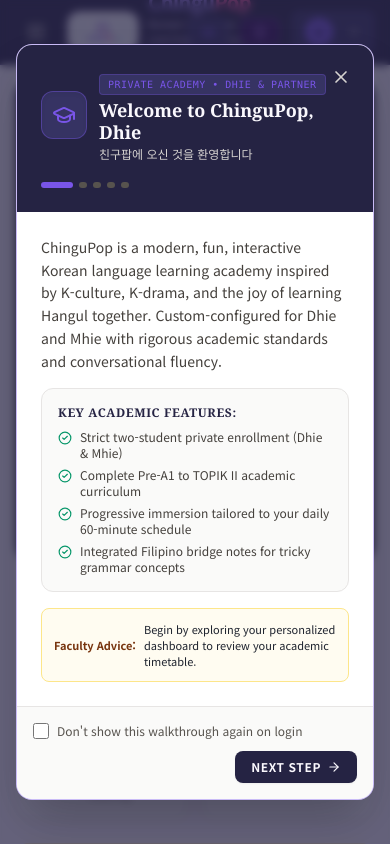
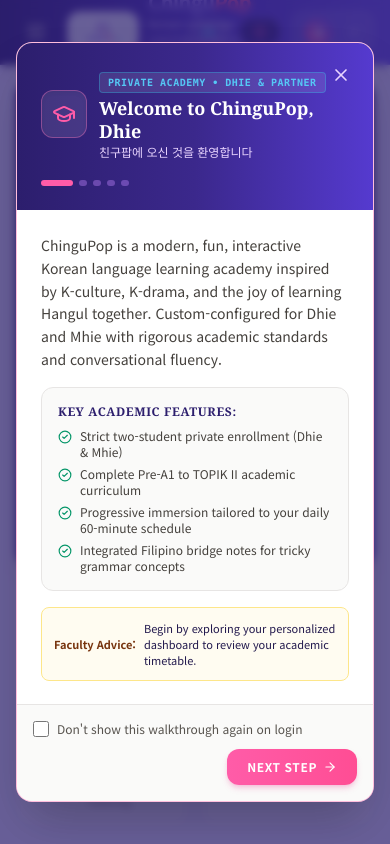
Before and after one commit to Kvnzky/ChinguPop, a React (Vite) app: page / in a window 390 px wide. Shown: the top 844 px of the page. Built offline with nearby package versions, Linux system fonts and the light colour scheme.

Commit message:
style: align website theme with official ChinguPop logo palette

```diff
--- a/src/App.tsx
+++ b/src/App.tsx
@@ -104,11 +104,11 @@ export function App() {
               onClick={() => setMobileMenuOpen(false)}
             />
             <div className="relative z-10 w-72 bg-academy-ivory h-full shadow-2xl flex flex-col">
-              <div className="p-4 bg-academy-navy text-white flex items-center justify-between border-b border-purple-500/30">
+              <div className="p-4 bg-gradient-to-r from-[#2C1E6D] via-[#4F35C8] to-[#6C52EE] text-white flex items-center justify-between border-b border-purple-400/30">
                 <div className="flex items-center gap-2">
                   <img src="/chingupop-logo.jpg" alt="ChinguPop" className="h-7 w-auto rounded-lg bg-white p-0.5" />
                   <span className="font-bold text-sm">
-                    <span className="text-[#A78BFA]">Chingu</span><span className="text-[#FF5CA8]">Pop</span>
+                    <span className="text-[#8E77F7]">Chingu</span><span className="text-[#FF5CA8]">Pop</span>
                   </span>
                 </div>
                 <button
--- a/src/components/common/Navbar.tsx
+++ b/src/components/common/Navbar.tsx
@@ -53,7 +53,7 @@ export const Navbar: React.FC<NavbarProps> = ({
   };
 
   return (
-    <header className="sticky top-0 z-30 bg-academy-navy text-academy-ivory border-b border-academy-navy-light shadow-md">
+    <header className="sticky top-0 z-30 bg-gradient-to-r from-[#2C1E6D] via-[#4F35C8] to-[#6C52EE] text-white border-b border-purple-300/20 shadow-lg">
       <div className="max-w-7xl mx-auto px-4 sm:px-6 lg:px-8 h-16 flex items-center justify-between">
 
         {/* Left: Academy Brand */}
@@ -132,10 +132,10 @@ export const Navbar: React.FC<NavbarProps> = ({
             <button
               type="button"
               onClick={onOpenTour}
-              className="inline-flex items-center gap-1.5 px-3 py-1.5 rounded-lg bg-academy-navy-light hover:bg-academy-navy-light/80 border border-academy-gold/40 text-academy-gold text-xs font-semibold transition-all shadow-sm active:scale-95"
-              title="Launch Guided Academy Walkthrough"
+              className="inline-flex items-center gap-1.5 px-3 py-1.5 rounded-xl bg-white/10 hover:bg-white/20 border border-white/20 text-white text-xs font-semibold transition-all shadow-sm active:scale-95"
+              title="Launch Guided ChinguPop Walkthrough"
             >
-              <GraduationCap className="w-3.5 h-3.5" />
+              <GraduationCap className="w-3.5 h-3.5 text-[#55C8F5]" />
               <span className="hidden sm:inline">Guided Tour</span>
             </button>
           )}
@@ -145,10 +145,10 @@ export const Navbar: React.FC<NavbarProps> = ({
             <button
               type="button"
               onClick={onOpenAdmin}
-              className="inline-flex items-center gap-1.5 px-3 py-1.5 rounded-lg bg-purple-950/70 hover:bg-purple-900 border border-purple-400/40 text-purple-200 text-xs font-semibold transition-all shadow-sm active:scale-95"
+              className="inline-flex items-center gap-1.5 px-3 py-1.5 rounded-xl bg-[#2C1E6D]/80 hover:bg-[#2C1E6D] border border-purple-400/40 text-purple-200 text-xs font-semibold transition-all shadow-sm active:scale-95"
               title="Open Academy Administrative & Faculty Portal"
             >
-              <ShieldCheck className="w-3.5 h-3.5 text-purple-400" />
+              <ShieldCheck className="w-3.5 h-3.5 text-[#FF5CA8]" />
               <span className="hidden sm:inline">Admin Portal</span>
             </button>
           )}
@@ -158,23 +158,23 @@ export const Navbar: React.FC<NavbarProps> = ({
             <button
               type="button"
               onClick={() => setShowUserMenu(!showUserMenu)}
-              className="flex items-center gap-2.5 bg-academy-navy-light hover:bg-academy-navy-light/80 border border-academy-gold/30 hover:border-academy-gold/60 py-1.5 px-3 rounded-lg text-left transition-colors"
+              className="flex items-center gap-2.5 bg-white/10 hover:bg-white/20 border border-white/20 py-1.5 px-3 rounded-xl text-left transition-colors"
             >
-              <div className="w-7 h-7 rounded-full bg-academy-gold text-academy-navy font-bold text-xs flex items-center justify-center">
+              <div className="w-7 h-7 rounded-full bg-gradient-to-tr from-[#FF5CA8] to-[#6C52EE] text-white font-bold text-xs flex items-center justify-center shadow-sm">
                 {currentUser.name.charAt(0)}
               </div>
               <div className="hidden sm:block text-xs">
-                <div className="font-semibold text-academy-ivory flex items-center gap-1.5">
+                <div className="font-semibold text-white flex items-center gap-1.5">
                   <span>{currentUser.name}</span>
-                  <span className="text-[10px] uppercase font-mono px-1 bg-academy-navy rounded text-academy-gold">
+                  <span className="text-[10px] uppercase font-mono px-1.5 py-0.2 bg-white/20 rounded text-[#55C8F5] font-bold">
                     Scholar
                   </span>
                 </div>
-                <div className="text-[10px] text-stone-300">
+                <div className="text-[10px] text-purple-200">
                   {currentUser.studentId}
                 </div>
               </div>
-              <ChevronDown className="w-3.5 h-3.5 text-stone-300 ml-1" />
+              <ChevronDown className="w-3.5 h-3.5 text-purple-200 ml-1" />
             </button>
 
             {/* Switch User Dropdown */}
--- a/src/components/common/ProgressBar.tsx
+++ b/src/components/common/ProgressBar.tsx
@@ -4,7 +4,7 @@ interface ProgressBarProps {
   value: number; // 0 - 100
   label?: string;
   subLabel?: string;
-  color?: 'gold' | 'sage' | 'navy' | 'wine';
+  color?: 'gold' | 'sage' | 'navy' | 'wine' | 'purple' | 'pink' | 'blue';
   height?: string;
   className?: string;
 }
@@ -13,17 +13,20 @@ export const ProgressBar: React.FC<ProgressBarProps> = ({
   value,
   label,
   subLabel,
-  color = 'gold',
+  color = 'purple',
   height = 'h-2.5',
   className = ''
 }) => {
   const clampedValue = Math.min(100, Math.max(0, value));
 
-  const barColors = {
-    gold: 'bg-academy-gold',
-    sage: 'bg-academy-sage',
-    navy: 'bg-academy-navy',
-    wine: 'bg-academy-wine'
+  const barColors: Record<string, string> = {
+    purple: 'bg-[#6C52EE]',
+    pink: 'bg-[#FF5CA8]',
+    blue: 'bg-[#44C5F5]',
+    gold: 'bg-[#FF5CA8]',
+    sage: 'bg-emerald-500',
+    navy: 'bg-[#6C52EE]',
+    wine: 'bg-[#FF5CA8]'
   };
 
   return (
--- a/src/components/dashboard/StudentDashboard.tsx
+++ b/src/components/dashboard/StudentDashboard.tsx
@@ -127,24 +127,24 @@ export const StudentDashboard: React.FC<StudentDashboardProps> = ({
     <div className="space-y-6">
 
       {/* Welcome Banner */}
-      <div className="bg-academy-navy text-academy-ivory rounded-2xl p-6 sm:p-8 shadow-md relative overflow-hidden">
+      <div className="bg-gradient-to-br from-[#2C1E6D] via-[#3B288C] to-[#553ACF] text-white rounded-2xl p-6 sm:p-8 shadow-xl relative overflow-hidden border border-purple-400/20">
         <div className="relative z-10 flex flex-col md:flex-row md:items-center justify-between gap-6">
           <div className="space-y-2">
             <div className="flex items-center gap-2">
-              <span className="text-xs font-mono tracking-widest text-[#8FE0FA] uppercase">
+              <span className="text-xs font-mono tracking-widest text-[#55C8F5] uppercase font-bold">
                 ChinguPop Dashboard • Student ID
               </span>
-              <span className="text-[10px] bg-academy-navy-light border border-academy-gold/40 text-academy-gold px-2 py-0.5 rounded font-mono">
+              <span className="text-[10px] bg-white/10 border border-purple-300/40 text-purple-200 px-2 py-0.5 rounded font-mono">
                 {currentUser.studentId}
               </span>
             </div>
 
-            <h1 className="text-2xl sm:text-3xl font-serif font-bold text-academy-ivory">
+            <h1 className="text-2xl sm:text-3xl font-bold text-white tracking-tight">
               Welcome back, {currentUser.name}
             </h1>
 
-            <p className="text-xs sm:text-sm text-stone-300 max-w-xl leading-relaxed">
-              Enrolled in <strong className="text-academy-gold">{currentCourse?.title}</strong> ({currentUser.proficiency}, {currentUser.immersionStage} immersion). Daily commitment: {currentUser.dailyStudyMinutes} min/day, {currentUser.studyDaysPerWeek} days/week.
+            <p className="text-xs sm:text-sm text-purple-100/90 max-w-xl leading-relaxed">
+              Enrolled in <strong className="text-[#FF5CA8] font-semibold">{currentCourse?.title}</strong> ({currentUser.proficiency}, {currentUser.immersionStage} immersion). Daily commitment: {currentUser.dailyStudyMinutes} min/day, {currentUser.studyDaysPerWeek} days/week.
             </p>
           </div>
 
@@ -152,7 +152,7 @@ export const StudentDashboard: React.FC<StudentDashboardProps> = ({
             <button
               type="button"
               onClick={() => onNavigate('classroom')}
-              className="inline-flex items-center gap-2 px-5 py-3 rounded-xl bg-academy-gold hover:bg-academy-gold-light text-academy-navy font-bold text-xs uppercase tracking-wider transition-all shadow-lg active:scale-95"
+              className="inline-flex items-center gap-2 px-6 py-3.5 rounded-xl bg-gradient-to-r from-[#FF5CA8] to-[#FF4D94] hover:from-[#FF4D94] hover:to-[#E63985] text-white font-bold text-xs uppercase tracking-wider transition-all shadow-lg shadow-pink-500/25 active:scale-95"
             >
               <span>{completedInCourse === 0 ? 'Start Lesson 1: Basic Vowels' : 'Resume Study Session'}</span>
               <ArrowRight className="w-4 h-4" />
@@ -161,30 +161,30 @@ export const StudentDashboard: React.FC<StudentDashboardProps> = ({
         </div>
 
         {/* Academic Overview Quick Metrics */}
-        <div className="mt-8 pt-6 border-t border-academy-navy-light grid grid-cols-2 sm:grid-cols-4 gap-4 text-xs">
+        <div className="mt-8 pt-6 border-t border-purple-400/30 grid grid-cols-2 sm:grid-cols-4 gap-4 text-xs">
           <div className="space-y-1">
-            <span className="text-stone-400 block text-[11px]">Academic Standing</span>
-            <div className="text-xl font-serif font-bold text-academy-gold">
+            <span className="text-purple-200 block text-[11px]">Academic Standing</span>
+            <div className="text-xl font-bold text-[#FF5CA8]">
               {completedInCourse > 0 || submissions.length > 0
                 ? `Grade ${currentUser.currentAcademicGrade}`
                 : 'Enrolled (Not Started)'}
             </div>
           </div>
           <div className="space-y-1">
-            <span className="text-stone-400 block text-[11px]">Attendance Record</span>
-            <div className={`text-xl font-mono font-bold ${activeDaysThisWeek > 0 ? 'text-emerald-400' : 'text-stone-400'}`}>
+            <span className="text-purple-200 block text-[11px]">Attendance Record</span>
+            <div className={`text-xl font-mono font-bold ${activeDaysThisWeek > 0 ? 'text-emerald-400' : 'text-purple-300'}`}>
               {activeDaysThisWeek > 0 ? `${activeDaysThisWeek} Days Active` : '0 Days (Ready)'}
             </div>
           </div>
           <div className="space-y-1">
-            <span className="text-stone-400 block text-[11px]">Course Progress</span>
-            <div className="text-xl font-mono font-bold text-academy-ivory">
+            <span className="text-purple-200 block text-[11px]">Course Progress</span>
+            <div className="text-xl font-mono font-bold text-white">
               {completionPercent}% ({completedInCourse}/{totalLessonsInCourse} Lessons)
             </div>
           </div>
           <div className="space-y-1">
-            <span className="text-stone-400 block text-[11px]">Weekly Target</span>
-            <div className={`text-xl font-mono font-bold ${activeDaysThisWeek > 0 ? 'text-amber-300' : 'text-stone-400'}`}>
+            <span className="text-purple-200 block text-[11px]">Weekly Target</span>
+            <div className={`text-xl font-mono font-bold ${activeDaysThisWeek > 0 ? 'text-[#55C8F5]' : 'text-purple-300'}`}>
               {activeDaysThisWeek} / {currentUser.studyDaysPerWeek} Days Active
             </div>
           </div>
@@ -194,10 +194,10 @@ export const StudentDashboard: React.FC<StudentDashboardProps> = ({
       {/* Quick Launchpad Buttons */}
       <div className="grid grid-cols-2 sm:grid-cols-4 gap-4">
         {[
-          { key: 'hangul-lab', label: 'Hangul Lab', sub: 'Interactive Vowels & Consonants', icon: Grid, color: 'text-academy-gold-dark' },
-          { key: 'classroom', label: 'Virtual Classroom', sub: 'Structured Lectures & Audio', icon: GraduationCap, color: 'text-academy-navy' },
-          { key: 'ai-tutor', label: 'AI Korean Teacher', sub: 'Personalized Tutoring', icon: Bot, color: 'text-purple-700' },
-          { key: 'speaking-lab', label: 'Speaking Lab', sub: 'Microphone & Shadowing', icon: Mic, color: 'text-academy-wine' }
+          { key: 'hangul-lab', label: 'Hangul Lab', sub: 'Interactive Vowels & Consonants', icon: Grid, color: 'text-[#6C52EE]' },
+          { key: 'classroom', label: 'Virtual Classroom', sub: 'Structured Lectures & Audio', icon: GraduationCap, color: 'text-[#2C1E6D]' },
+          { key: 'ai-tutor', label: 'AI Korean Teacher', sub: 'Personalized Tutoring', icon: Bot, color: 'text-[#FF5CA8]' },
+          { key: 'speaking-lab', label: 'Speaking Lab', sub: 'Microphone & Shadowing', icon: Mic, color: 'text-[#44C5F5]' }
         ].map((item) => {
           const Icon = item.icon;
           return (
@@ -205,13 +205,13 @@ export const StudentDashboard: React.FC<StudentDashboardProps> = ({
               key={item.key}
               type="button"
               onClick={() => onNavigate(item.key as any)}
-              className="p-4 rounded-xl border border-stone-200 bg-white hover:border-academy-gold hover:shadow-md transition-all text-left flex items-start gap-3 group"
+              className="p-4 rounded-xl border border-stone-200 bg-white hover:border-[#6C52EE]/60 hover:shadow-md transition-all text-left flex items-start gap-3 group"
             >
-              <div className="p-2.5 rounded-lg bg-stone-50 border border-stone-200 group-hover:bg-amber-50 group-hover:border-amber-200 transition-colors">
+              <div className="p-2.5 rounded-lg bg-purple-50/50 border border-purple-100 group-hover:bg-purple-100/50 group-hover:border-purple-200 transition-colors">
                 <Icon className={`w-5 h-5 ${item.color}`} />
               </div>
               <div>
-                <div className="text-xs font-serif font-bold text-academy-navy group-hover:text-academy-gold-dark transition-colors">
+                <div className="text-xs font-serif font-bold text-academy-navy group-hover:text-[#6C52EE] transition-colors">
                   {item.label}
                 </div>
                 <div className="text-[11px] text-stone-500 mt-0.5">
@@ -384,15 +384,15 @@ export const StudentDashboard: React.FC<StudentDashboardProps> = ({
           </div>
 
           <div className="space-y-3 pt-1">
-            <ProgressBar label="Hangul Reading (한글 읽기)" subLabel={`${competencies.hangulReading}%`} value={competencies.hangulReading} color="navy" />
-            <ProgressBar label="Hangul Writing (한글 쓰기)" subLabel={`${competencies.hangulWriting}%`} value={competencies.hangulWriting} color="gold" />
-            <ProgressBar label="Grammar (문법)" subLabel={`${competencies.grammar}%`} value={competencies.grammar} color="navy" />
-            <ProgressBar label="Vocabulary (어휘)" subLabel={`${competencies.vocabulary}%`} value={competencies.vocabulary} color="sage" />
-            <ProgressBar label="Listening (듣기)" subLabel={`${competencies.listening}%`} value={competencies.listening} color="sage" />
-            <ProgressBar label="Speaking (말하기)" subLabel={`${competencies.speaking}%`} value={competencies.speaking} color="gold" />
-            <ProgressBar label="Reading Comprehension (독해)" subLabel={`${competencies.readingComprehension}%`} value={competencies.readingComprehension} color="navy" />
-            <ProgressBar label="Writing Composition (작문)" subLabel={`${competencies.writingComposition}%`} value={competencies.writingComposition} color="gold" />
-            <ProgressBar label="Pronunciation Accuracy (발음)" subLabel={`${competencies.pronunciationAccuracy}%`} value={competencies.pronunciationAccuracy} color="wine" />
+            <ProgressBar label="Hangul Reading (한글 읽기)" subLabel={`${competencies.hangulReading}%`} value={competencies.hangulReading} color="purple" />
+            <ProgressBar label="Hangul Writing (한글 쓰기)" subLabel={`${competencies.hangulWriting}%`} value={competencies.hangulWriting} color="pink" />
+            <ProgressBar label="Grammar (문법)" subLabel={`${competencies.grammar}%`} value={competencies.grammar} color="purple" />
+            <ProgressBar label="Vocabulary (어휘)" subLabel={`${competencies.vocabulary}%`} value={competencies.vocabulary} color="blue" />
+            <ProgressBar label="Listening (듣기)" subLabel={`${competencies.listening}%`} value={competencies.listening} color="blue" />
+            <ProgressBar label="Speaking (말하기)" subLabel={`${competencies.speaking}%`} value={competencies.speaking} color="pink" />
+            <ProgressBar label="Reading Comprehension (독해)" subLabel={`${competencies.readingComprehension}%`} value={competencies.readingComprehension} color="purple" />
+            <ProgressBar label="Writing Composition (작문)" subLabel={`${competencies.writingComposition}%`} value={competencies.writingComposition} color="pink" />
+            <ProgressBar label="Pronunciation Accuracy (발음)" subLabel={`${competencies.pronunciationAccuracy}%`} value={competencies.pronunciationAccuracy} color="purple" />
           </div>
         </div>
 
--- a/src/components/tour/GuidedOnboardingTour.tsx
+++ b/src/components/tour/GuidedOnboardingTour.tsx
@@ -132,28 +132,28 @@ export const GuidedOnboardingTour: React.FC<GuidedOnboardingTourProps> = ({
       <div className="bg-white rounded-2xl shadow-2xl border border-academy-gold/40 max-w-xl w-full overflow-hidden flex flex-col max-h-[90vh]">
 
         {/* Top Header */}
-        <div className="bg-academy-navy text-academy-ivory p-6 relative">
+        <div className="bg-gradient-to-r from-[#2C1E6D] via-[#3B288C] to-[#553ACF] text-white p-6 relative">
           <button
             type="button"
             onClick={onClose}
-            className="absolute top-4 right-4 p-1.5 rounded-lg text-stone-300 hover:text-white hover:bg-academy-navy-light transition-colors"
+            className="absolute top-4 right-4 p-1.5 rounded-lg text-purple-200 hover:text-white hover:bg-white/10 transition-colors"
             aria-label="Close tour"
           >
             <X className="w-5 h-5" />
           </button>
 
           <div className="flex items-center gap-3">
-            <div className="w-12 h-12 rounded-xl bg-academy-navy-light border border-academy-gold/40 flex items-center justify-center text-academy-gold shadow-inner">
+            <div className="w-12 h-12 rounded-xl bg-white/10 border border-pink-400/40 flex items-center justify-center text-[#FF5CA8] shadow-inner">
               <StepIcon className="w-6 h-6" />
             </div>
             <div>
-              <div className="inline-block text-[10px] font-mono uppercase tracking-wider text-academy-gold bg-academy-navy-light px-2 py-0.5 rounded border border-academy-gold/30 mb-1">
+              <div className="inline-block text-[10px] font-mono uppercase tracking-wider text-[#55C8F5] bg-white/10 px-2 py-0.5 rounded border border-cyan-400/30 mb-1 font-bold">
                 {currentStep.badge}
               </div>
-              <h2 className="font-serif font-bold text-lg sm:text-xl text-academy-ivory leading-tight">
+              <h2 className="font-serif font-bold text-lg sm:text-xl text-white leading-tight">
                 {currentStep.title}
               </h2>
-              <p className="text-xs font-korean text-stone-300 mt-0.5">
+              <p className="text-xs font-korean text-purple-200 mt-0.5">
                 {currentStep.koreanTitle}
               </p>
             </div>
@@ -168,10 +168,10 @@ export const GuidedOnboardingTour: React.FC<GuidedOnboardingTourProps> = ({
                 onClick={() => setCurrentStepIndex(idx)}
                 className={`h-1.5 rounded-full transition-all ${
                   idx === currentStepIndex
-                    ? 'w-8 bg-academy-gold'
+                    ? 'w-8 bg-[#FF5CA8]'
                     : idx < currentStepIndex
-                    ? 'w-4 bg-academy-gold/60'
-                    : 'w-2 bg-stone-600'
+                    ? 'w-4 bg-[#6C52EE]'
+                    : 'w-2 bg-purple-400/40 hover:bg-purple-300'
                 }`}
                 aria-label={`Jump to step ${idx + 1}`}
               />
@@ -233,7 +233,7 @@ export const GuidedOnboardingTour: React.FC<GuidedOnboardingTourProps> = ({
               <button
                 type="button"
                 onClick={() => setCurrentStepIndex(prev => prev + 1)}
-                className="px-4 py-2 rounded-lg bg-academy-navy hover:bg-academy-navy-light text-academy-ivory font-bold text-xs uppercase tracking-wider flex items-center gap-1.5 transition-all shadow-sm"
+                className="px-5 py-2.5 rounded-xl bg-gradient-to-r from-[#FF5CA8] to-[#FF4D94] hover:from-[#FF4D94] hover:to-[#E63985] text-white font-bold text-xs uppercase tracking-wider flex items-center gap-1.5 transition-all shadow-md shadow-pink-500/25 active:scale-95"
               >
                 <span>Next Step</span>
                 <ArrowRight className="w-3.5 h-3.5" />
@@ -242,7 +242,7 @@ export const GuidedOnboardingTour: React.FC<GuidedOnboardingTourProps> = ({
               <button
                 type="button"
                 onClick={handleFinish}
-                className="px-5 py-2 rounded-lg bg-academy-gold hover:bg-academy-gold-light text-academy-navy font-bold text-xs uppercase tracking-wider flex items-center gap-1.5 transition-all shadow-md active:scale-95"
+                className="px-6 py-2.5 rounded-xl bg-gradient-to-r from-[#FF5CA8] to-[#FF4D94] hover:from-[#FF4D94] hover:to-[#E63985] text-white font-bold text-xs uppercase tracking-wider flex items-center gap-1.5 transition-all shadow-lg shadow-pink-500/30 active:scale-95"
               >
                 <span>Enter Academy</span>
                 <CheckCircle2 className="w-4 h-4" />
--- a/tailwind.config.js
+++ b/tailwind.config.js
@@ -8,36 +8,42 @@ export default {
     extend: {
       colors: {
         chingu: {
-          purple: '#7955E8',
-          'purple-light': '#9B7BF7',
+          purple: '#6C52EE',
+          'purple-dark': '#4F35C8',
+          'purple-deep': '#2C1E6D',
+          'purple-light': '#8E77F7',
           pink: '#FF5CA8',
-          'pink-light': '#FF8DC3',
-          blue: '#55C8F5',
-          'blue-light': '#8FE0FA',
-          lavender: '#E9DFFF',
-          navy: '#252343',
-          'navy-light': '#363363',
+          'pink-dark': '#E63985',
+          'pink-light': '#FFA8D3',
+          blue: '#44C5F5',
+          'blue-dark': '#22A3D3',
+          'blue-light': '#A0E6FC',
+          lavender: '#F0EDFF',
+          'lavender-light': '#F8F7FF',
+          navy: '#2C1E6D',
+          'navy-dark': '#1C1346',
+          'navy-light': '#422F96',
           white: '#FFFFFF',
         },
         academy: {
-          navy: '#252343',          // ChinguPop Deep Navy
-          'navy-dark': '#1A1830',     // Darker Navy
-          'navy-light': '#363363',    // Light Navy
-          ivory: '#FAF8FD',           // Soft Lavender Ivory tint
-          'ivory-dark': '#F0EAF8',
-          gold: '#7955E8',            // ChinguPop Primary Purple
-          'gold-light': '#E9DFFF',    // Soft Lavender
-          'gold-dark': '#6139D6',     // Deep Purple
-          charcoal: '#1E232E',
-          'charcoal-muted': '#5A6273',
-          sage: '#3B7A57',
-          'sage-light': '#E9F4EE',
-          wine: '#FF5CA8',            // ChinguPop Hot Pink
+          navy: '#2C1E6D',          // ChinguPop Deep Violet
+          'navy-dark': '#1C1346',     // Deepest Violet
+          'navy-light': '#422F96',    // Mid Violet
+          ivory: '#F8F7FF',           // Luminous Lavender-White
+          'ivory-dark': '#EEEAFB',
+          gold: '#FF5CA8',            // ChinguPop Hot Pink Accent
+          'gold-light': '#FFA8D3',    // Light Pink
+          'gold-dark': '#E63985',     // Deep Pink
+          charcoal: '#22194D',        // Deep Violet Charcoal
+          'charcoal-muted': '#6A628A',
+          sage: '#10B981',
+          'sage-light': '#ECFDF5',
+          wine: '#FF5CA8',            // ChinguPop Pink
           'wine-light': '#FFF0F7',
           pink: '#FF5CA8',
-          blue: '#55C8F5',
-          lavender: '#E9DFFF',
-          purple: '#7955E8'
+          blue: '#44C5F5',
+          lavender: '#F0EDFF',
+          purple: '#6C52EE'
         }
       },
       fontFamily: {
```
Also changed, not shown: src/components/ai/AITutorChat.tsx (+19 -17 lines), src/components/classroom/VirtualClassroom.tsx (+7 -7 lines), src/components/classroom/interactive/HangulCharacterCard.tsx (+7 -7 lines), src/components/classroom/interactive/InteractiveClassroomExperience.tsx (+7 -7 lines), src/components/common/Sidebar.tsx (+23 -23 lines), src/components/overview/AcademyProgressOverview.tsx (+19 -19 lines).
